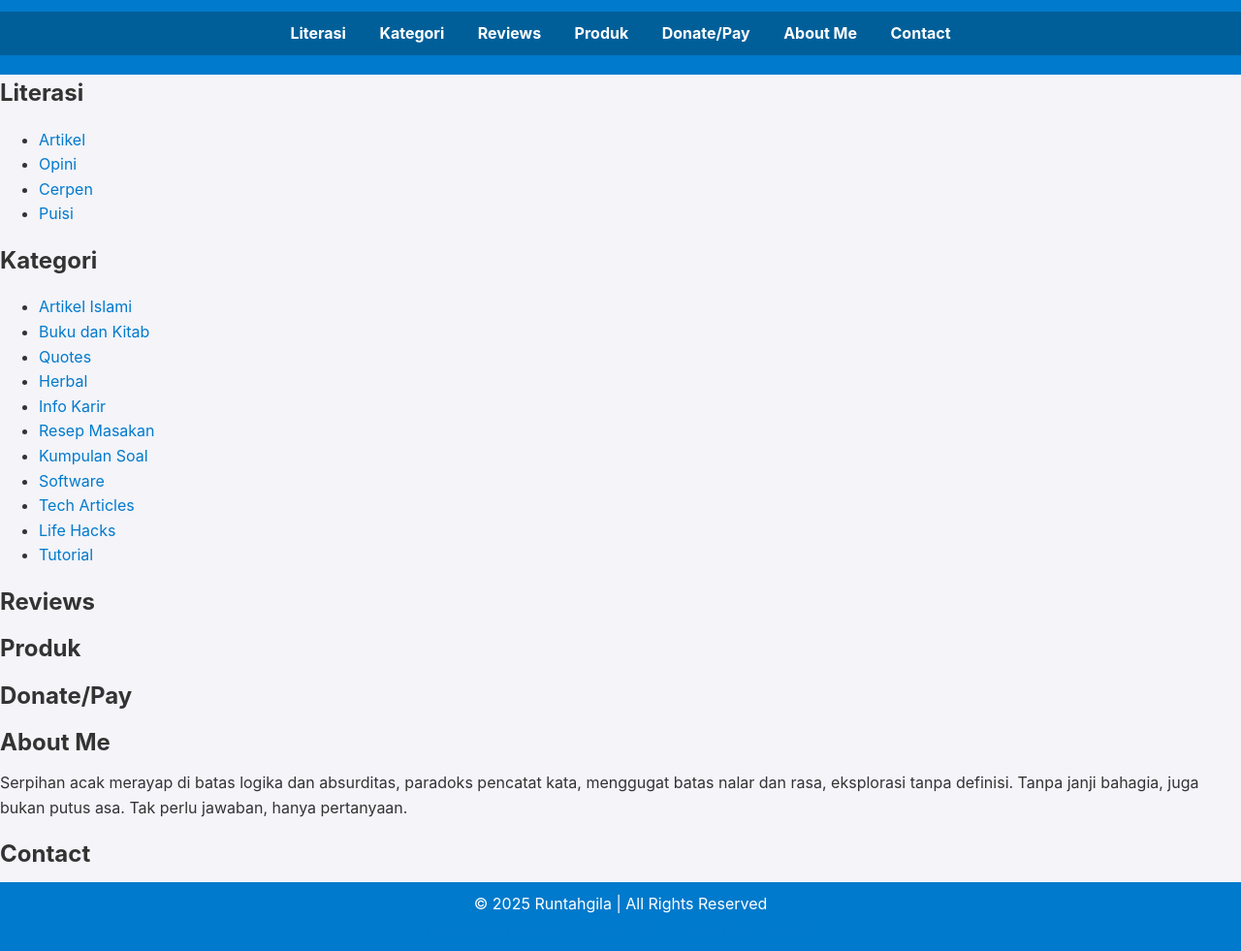
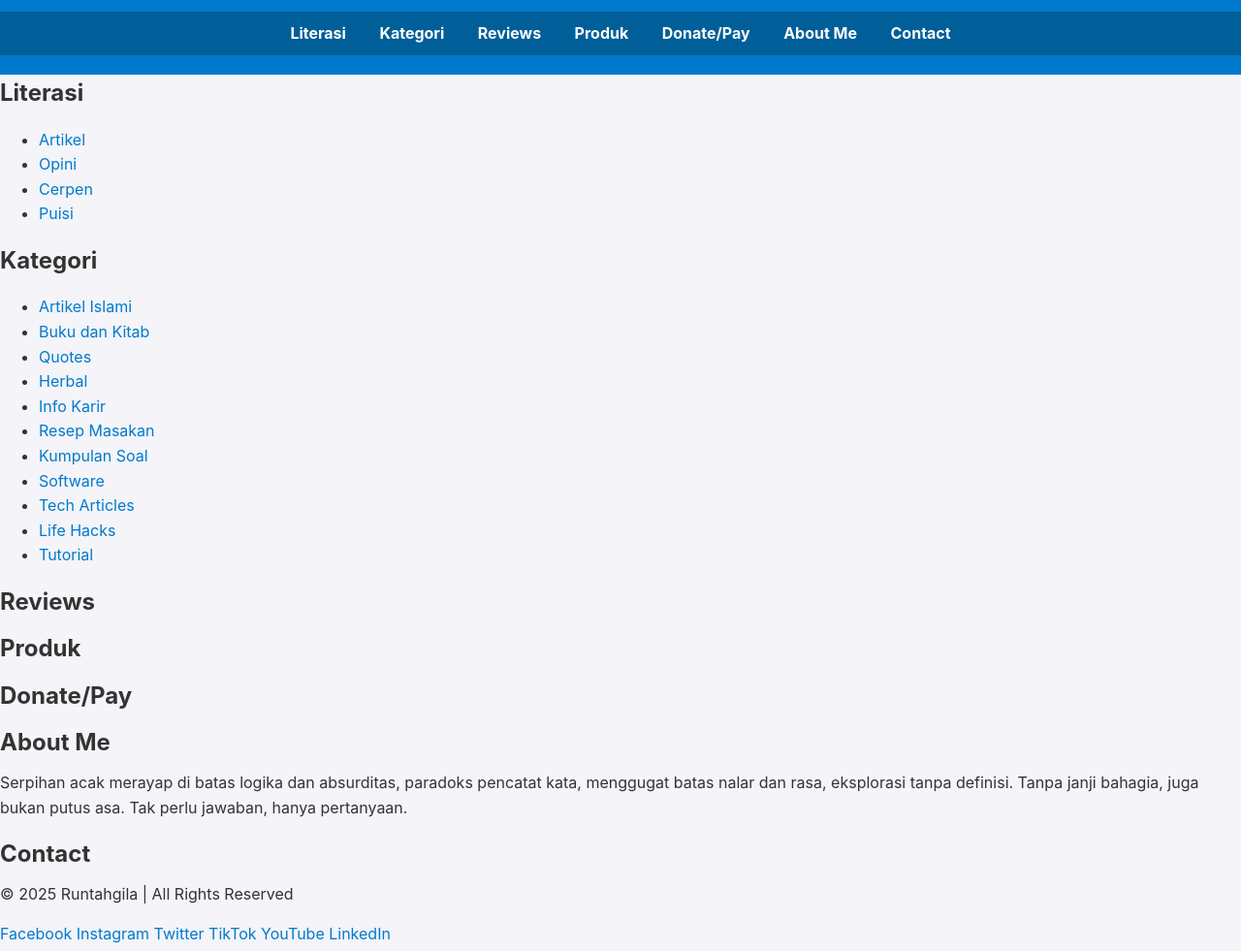
Before and after one commit to runtahgila/runtahgila, a plain HTML site: page index.html in a window 1280 px wide. Shown: the part 113-1094 px from the top of the page at 97% size. Drawn offline with Linux system fonts and the light colour scheme.

Commit message:
styles.css

```diff
--- a/styles.css
+++ b/styles.css
@@ -32,6 +32,7 @@ header {
     color: #fff;
     padding: 20px 0;
     text-align: center;
+    position: relative;
 }
 
 header h1 {
@@ -72,21 +73,6 @@ main {
     box-shadow: 0 2px 4px rgba(0, 0, 0, 0.1);
 }
 
-/* Footer */
-footer {
-    text-align: center;
-    padding: 10px 0;
-    background: #007acc;
-    color: #fff;
-    position: relative;
-    bottom: 0;
-    width: 100%;
-    z-index: 1;
-}
-
-footer p {
-    margin: 0;
-}
 
 /* Responsive Design */
 @media (max-width: 768px) {
```
